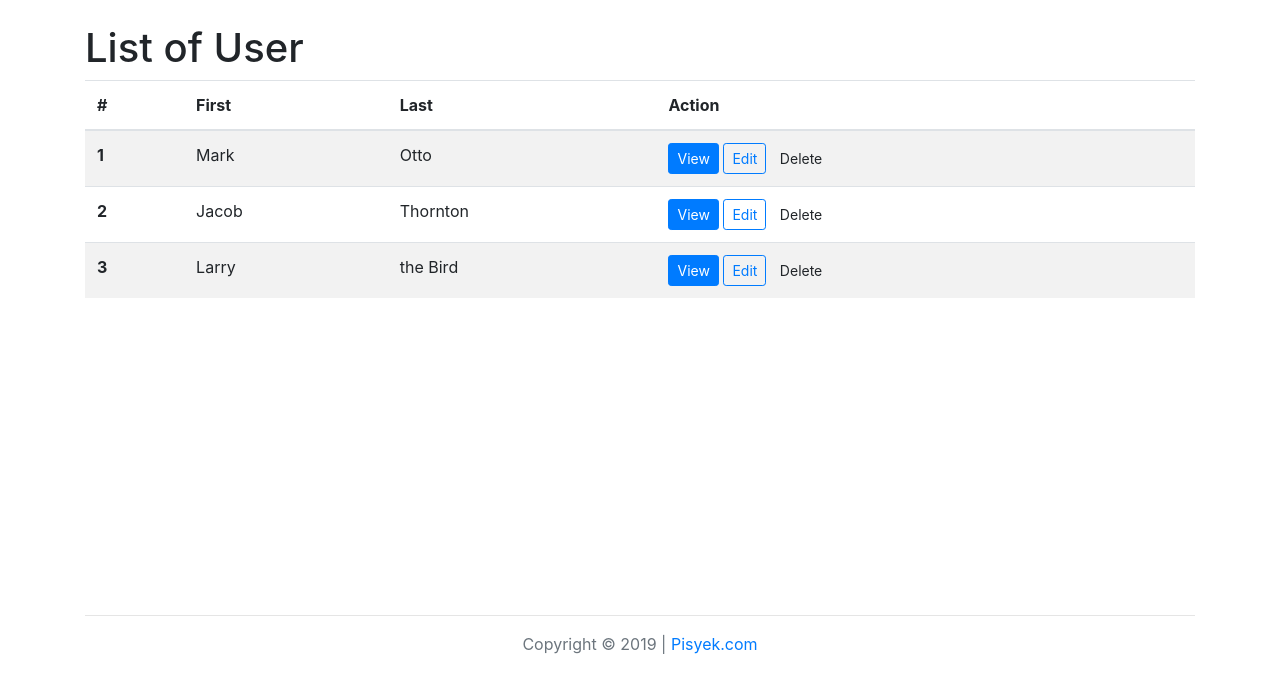
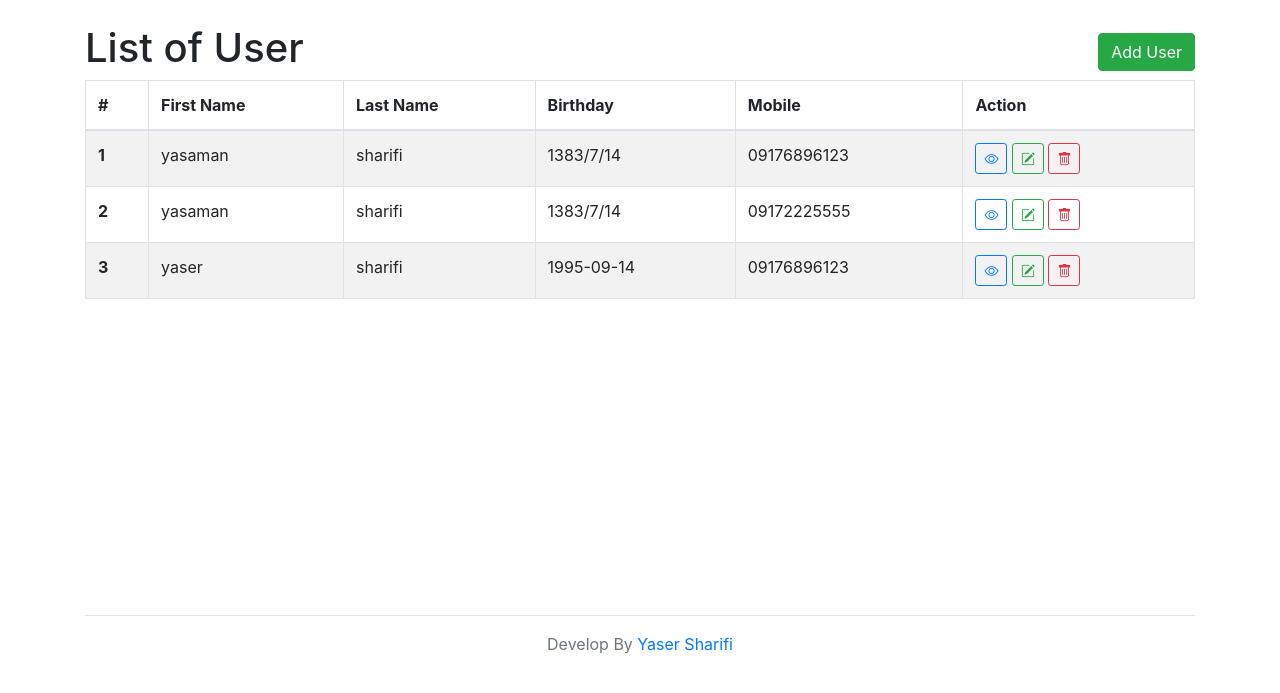
Before and after one commit to yasersharifi/crud_php_app, a PHP site: page /crud_php_app/ in a window 1280 px wide. Shown: the part 80-773 px from the top of the page. Run offline with PHP 8.4, Linux system fonts and the light colour scheme; some libraries are stand-ins or nearby versions.

Commit message:
write code of create user page

```diff
--- a/components/data.csv
+++ b/components/data.csv
@@ -1,5 +1,3 @@
-yaser, sharifi, 1374/7/26, 09176896123
-yavar, sharifi, 1377/3/1, 09170652321
-yasin, sharifi, 1377/3/1, 09138757409
-yashar, sharifi, 1377/3/1, 09170652321
-yashar, sharifi, 1377/3/1, 09170652321
+yasaman,sharifi,1383/7/14,09176896123
+yasaman,sharifi,1383/7/14,09172225555
+yaser,sharifi,1995-09-14,09176896123
--- a/config.php
+++ b/config.php
@@ -1 +1,6 @@
 <?php
+ini_set("display_errors", "on");
+ini_set("display_startup_errors", 1);
+error_reporting(E_ALL);
+
+const SITE_URL = "http://localhost/crud_php_app/";
--- a/edit.html
+++ b/edit.html
@@ -28,7 +28,7 @@
                         <a class="nav-link" href="index.php">Home <span class="sr-only">(current)</span></a>
                     </li>
                     <li class="nav-item">
-                        <a class="nav-link" href="create.html">Create</a>
+                        <a class="nav-link" href="create.php">Create</a>
                     </li>
                     <li class="nav-item">
                         <a class="nav-link" href="#">FAQ</a>
--- a/index.php
+++ b/index.php
@@ -1,91 +1,56 @@
-<?php include("template/header.php"); ?>
-<body class="d-flex flex-column h-100">
+<?php include "config.php"; ?>
+<?php $pageTitle = "List Of Users"; include("template/header.php"); ?>
+<?php
+$data = [];
+$handle = fopen("components/data.csv", "r");
+if ($handle !== false) {
+    while (! feof($handle)) {
+        $line = fgetcsv($handle);
+        if (empty($line)) {
+            continue;
+        }
+        array_push($data, $line);
+    }
+}
+fclose($handle);
 
-<div class="container pt-4 pb-4">
-    <nav class="navbar navbar-expand-lg navbar-light bg-light rounded">
-        <a class="navbar-brand" href="#">HTML CRUD Template</a>
-        <button class="navbar-toggler" type="button" data-toggle="collapse" data-target="#navbarsExample09"
-                aria-controls="navbarsExample09" aria-expanded="false" aria-label="Toggle navigation">
-            <span class="navbar-toggler-icon"></span>
-        </button>
-
-        <div class="collapse navbar-collapse" id="navbarsExample09">
-            <ul class="navbar-nav mr-auto">
-                <li class="nav-item active">
-                    <a class="nav-link" href="index.php">Home <span class="sr-only">(current)</span></a>
-                </li>
-                <li class="nav-item">
-                    <a class="nav-link" href="create.html">Create</a>
-                </li>
-                <li class="nav-item">
-                    <a class="nav-link" href="#">FAQ</a>
-                </li>
-                <li class="nav-item">
-                    <a class="nav-link" href="https://pisyek.com/contact">Help</a>
-                </li>
-            </ul>
-            <form class="form-inline my-2 my-md-0">
-                <input class="form-control" type="text" placeholder="Search" aria-label="Search">
-            </form>
-        </div>
-    </nav>
-</div>
-
+?>
 <main role="main" class="flex-shrink-0">
     <div class="container">
-        <h1>List of User</h1>
-        <table class="table table-striped table-hover">
+        <div class="d-flex flex-row justify-content-between align-items-center">
+            <h1>List of User</h1>
+            <a class="btn btn-success" href="<?= SITE_URL; ?>create.php">Add User</a>
+        </div>
+        <table class="table table-striped table-hover table-bordered">
             <thead>
             <tr>
                 <th scope="col">#</th>
-                <th scope="col">First</th>
-                <th scope="col">Last</th>
+                <th scope="col">First Name</th>
+                <th scope="col">Last Name</th>
+                <th scope="col">Birthday</th>
+                <th scope="col">Mobile</th>
                 <th scope="col">Action</th>
             </tr>
             </thead>
             <tbody>
-            <tr>
-                <th scope="row">1</th>
-                <td>Mark</td>
-                <td>Otto</td>
+            <?php $counter = 1; if (! empty($data)): foreach ($data as $item): ?>
+                <tr>
+                <th scope="row"><?= $counter ++; ?></th>
+                <td><?= $item[0]; ?></td>
+                <td><?= $item[1]; ?></td>
+                <td><?= $item[2]; ?></td>
+                <td><?= $item[3]; ?></td>
                 <td>
                     <a href="view.html">
-                        <button class="btn btn-primary btn-sm">View</button>
+                        <button class="btn btn-outline-primary btn-sm"><i class="bi bi-eye"></i></button>
                     </a>
                     <a href="edit.html">
-                        <button class="btn btn-outline-primary btn-sm">Edit</button>
+                        <button class="btn btn-outline-success btn-sm"><i class="bi bi-pencil-square"></i></button>
                     </a>
-                    <button class="btn btn-sm">Delete</button>
+                    <button class="btn btn-outline-danger btn-sm"><i class="bi bi-trash"></i></button>
                 </td>
             </tr>
-            <tr>
-                <th scope="row">2</th>
-                <td>Jacob</td>
-                <td>Thornton</td>
-                <td>
-                    <a href="view.html">
-                        <button class="btn btn-primary btn-sm">View</button>
-                    </a>
-                    <a href="edit.html">
-                        <button class="btn btn-outline-primary btn-sm">Edit</button>
-                    </a>
-                    <button class="btn btn-sm">Delete</button>
-                </td>
-            </tr>
-            <tr>
-                <th scope="row">3</th>
-                <td>Larry</td>
-                <td>the Bird</td>
-                <td>
-                    <a href="view.html">
-                        <button class="btn btn-primary btn-sm">View</button>
-                    </a>
-                    <a href="edit.html">
-                        <button class="btn btn-outline-primary btn-sm">Edit</button>
-                    </a>
-                    <button class="btn btn-sm">Delete</button>
-                </td>
-            </tr>
+            <?php endforeach;endif; ?>
             </tbody>
         </table>
     </div>
--- a/template/footer.php
+++ b/template/footer.php
@@ -2,7 +2,7 @@
     <div class="container pb-5">
         <hr>
         <span class="text-muted">
-                    Copyright &copy; 2019 | <a href="https://pisyek.com">Pisyek.com</a>
+                    Develop By  <a href="mailto:yassersharifi74@gmail.com">Yaser Sharifi</a>
             </span>
     </div>
 </footer>
--- a/template/header.php
+++ b/template/header.php
@@ -6,10 +6,42 @@
     <meta name="viewport" content="width=device-width, initial-scale=1, shrink-to-fit=no">
 
     <!-- Bootstrap CSS -->
-    <link rel="stylesheet" href="assets/css/bootstrap.min.css">
-    <link rel="stylesheet" href="assets/css/style.css">
-    <link rel="shortcut icon" href="assets/img/favicon.ico" type="image/x-icon">
+    <link rel="stylesheet" href="<?= SITE_URL; ?>assets/css/bootstrap.min.css">
+    <link rel="stylesheet" href="https://cdn.jsdelivr.net/npm/bootstrap-icons@1.5.0/font/bootstrap-icons.css">
+    <link rel="stylesheet" href="<?= SITE_URL; ?>assets/css/style.css">
+    <link rel="shortcut icon" href="<?= SITE_URL; ?>assets/img/favicon.ico" type="image/x-icon">
 
-    <title>List of User</title>
+    <title><?= isset($pageTitle) ? $pageTitle : ""; ?></title>
 
 </head>
+<body class="d-flex flex-column h-100">
+
+<div class="container pt-4 pb-4">
+    <nav class="navbar navbar-expand-lg navbar-light bg-light rounded">
+        <a class="navbar-brand" href="#">HTML CRUD Template</a>
+        <button class="navbar-toggler" type="button" data-toggle="collapse" data-target="#navbarsExample09"
+                aria-controls="navbarsExample09" aria-expanded="false" aria-label="Toggle navigation">
+            <span class="navbar-toggler-icon"></span>
+        </button>
+
+        <div class="collapse navbar-collapse" id="navbarsExample09">
+            <ul class="navbar-nav mr-auto">
+                <li class="nav-item active">
+                    <a class="nav-link" href="index.php">Home <span class="sr-only">(current)</span></a>
+                </li>
+                <li class="nav-item">
+                    <a class="nav-link" href="create.html">Create</a>
+                </li>
+                <li class="nav-item">
+                    <a class="nav-link" href="#">FAQ</a>
+                </li>
+                <li class="nav-item">
+                    <a class="nav-link" href="https://pisyek.com/contact">Help</a>
+                </li>
+            </ul>
+            <form class="form-inline my-2 my-md-0">
+                <input class="form-control" type="text" placeholder="Search" aria-label="Search">
+            </form>
+        </div>
+    </nav>
+</div>
--- a/view.html
+++ b/view.html
@@ -28,7 +28,7 @@
                         <a class="nav-link" href="index.php">Home <span class="sr-only">(current)</span></a>
                     </li>
                     <li class="nav-item">
-                        <a class="nav-link" href="create.html">Create</a>
+                        <a class="nav-link" href="create.php">Create</a>
                     </li>
                     <li class="nav-item">
                         <a class="nav-link" href="#">FAQ</a>
```
Also changed, not shown: create.html (deleted, +0 -75 lines), create.php (added, +56 -0 lines).
